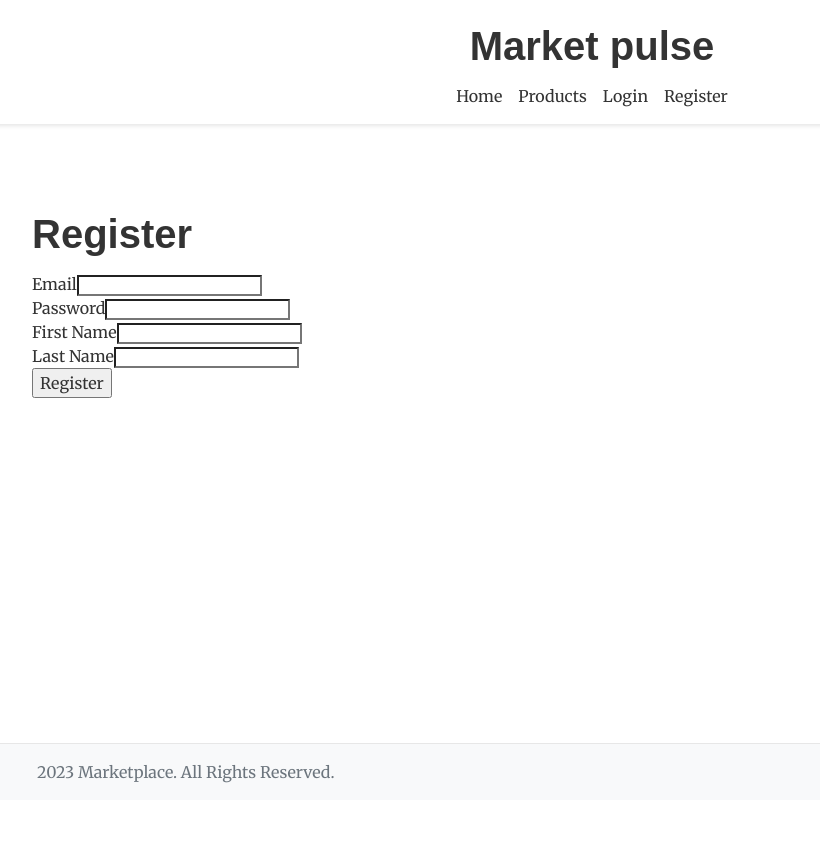
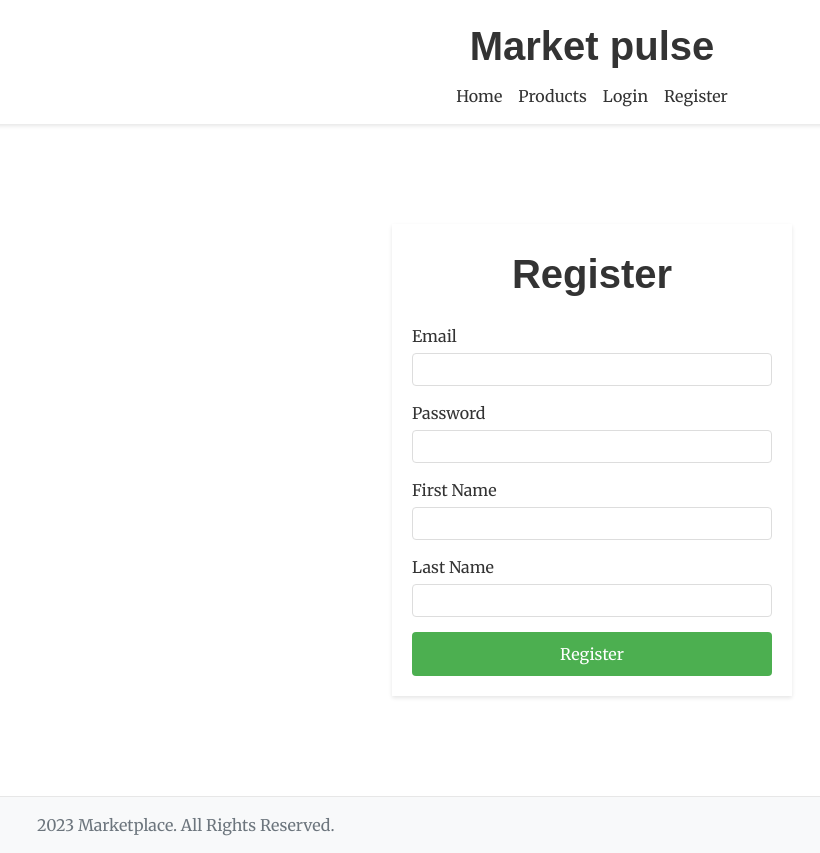
Before and after one commit to SkyDogzz/MarketPulse, a React (Vite) app in the folder client/: page /register in a window 1280 px wide. Shown: the whole page, without its empty margins (48-868 px from the left). Before the commit the page ends 800 px from the top, so only its background shows below. Built offline with nearby package versions, Linux system fonts and the light colour scheme.

Commit message:
Refactor authentication components

```diff
--- a/client/src/page/Login.tsx
+++ b/client/src/page/Login.tsx
@@ -39,20 +39,21 @@ export default function Login() {
   };
 
   return (
-    <div>
-      <h1>Login</h1>
-      <p>{success}</p>
-      <form onSubmit={handleSubmit}>
-        <div>
+    <div className="auth-container">
+      <h1 className="auth-title">Login</h1>
+      <p className="auth-message">{success}</p>
+      <form className="auth-form" onSubmit={handleSubmit}>
+        <div className="form-group">
           <label htmlFor="email">Email</label>
-          <input type="email" id="email" name="email" />
+          <input type="email" id="email" name="email" className="form-control" />
         </div>
-        <div>
+        <div className="form-group">
           <label htmlFor="password">Password</label>
-          <input type="password" id="password" name="password" />
+          <input type="password" id="password" name="password" className="form-control" />
         </div>
-        <button type="submit">Login</button>
+        <button type="submit" className="auth-button">Login</button>
       </form>
     </div>
   );
+
 }
--- a/client/src/page/Register.tsx
+++ b/client/src/page/Register.tsx
@@ -26,8 +26,7 @@ export default function Register() {
         if (res.data.status.code === 200) {
           setSuccess("You have successfully registered!");
           navigate("/login");
-        }
-        else console.log(res.data.status);
+        } else console.log(res.data.status);
       })
       .catch((err) => {
         console.error(err);
@@ -35,26 +34,48 @@ export default function Register() {
   };
 
   return (
-    <div>
-      <h1>Register</h1>
-      <form onSubmit={handleSubmit}>
-        <div>
+    <div className="auth-container">
+      <h1 className="auth-title">Register</h1>
+      <form className="auth-form" onSubmit={handleSubmit}>
+        <div className="form-group">
           <label htmlFor="email">Email</label>
-          <input type="email" id="email" name="email" />
+          <input
+            type="email"
+            id="email"
+            name="email"
+            className="form-control"
+          />
         </div>
-        <div>
+        <div className="form-group">
           <label htmlFor="password">Password</label>
-          <input type="password" id="password" name="password" />
+          <input
+            type="password"
+            id="password"
+            name="password"
+            className="form-control"
+          />
         </div>
-        <div>
+        <div className="form-group">
           <label htmlFor="firstName">First Name</label>
-          <input type="text" id="firstName" name="firstName" />
+          <input
+            type="text"
+            id="firstName"
+            name="firstName"
+            className="form-control"
+          />
         </div>
-        <div>
+        <div className="form-group">
           <label htmlFor="lastName">Last Name</label>
-          <input type="text" id="lastName" name="lastName" />
+          <input
+            type="text"
+            id="lastName"
+            name="lastName"
+            className="form-control"
+          />
         </div>
-        <button type="submit">Register</button>
+        <button type="submit" className="auth-button">
+          Register
+        </button>
       </form>
     </div>
   );
--- /dev/null
+++ b/client/src/style/components/_auth.scss
@@ -0,0 +1,51 @@
+.auth-container {
+    padding: 20px;
+    max-width: 400px;
+    margin: 20px auto;
+    box-shadow: 0 2px 4px rgba(0, 0, 0, 0.1);
+
+    .auth-title {
+      text-align: center;
+      margin-bottom: 20px;
+    }
+
+    .auth-message {
+      text-align: center;
+      color: #4CAF50;
+      margin-bottom: 20px;
+    }
+
+    .auth-form {
+      display: flex;
+      flex-direction: column;
+
+      .form-group {
+        margin-bottom: 15px;
+
+        label {
+          display: block;
+          margin-bottom: 5px;
+        }
+
+        .form-control {
+          width: 100%;
+          padding: 8px;
+          border: 1px solid #ddd;
+          border-radius: 4px;
+        }
+      }
+
+      .auth-button {
+        background-color: #4CAF50;
+        color: white;
+        padding: 10px 15px;
+        border: none;
+        border-radius: 4px;
+        cursor: pointer;
+
+        &:hover {
+          background-color: darken(#4CAF50, 10%);
+        }
+      }
+    }
+  }
--- a/client/src/style/index.scss
+++ b/client/src/style/index.scss
@@ -8,3 +8,4 @@
 @use 'components/productDetail';
 @use 'components/cart';
 @use 'components/checkout';
+@use 'components/auth';
```
